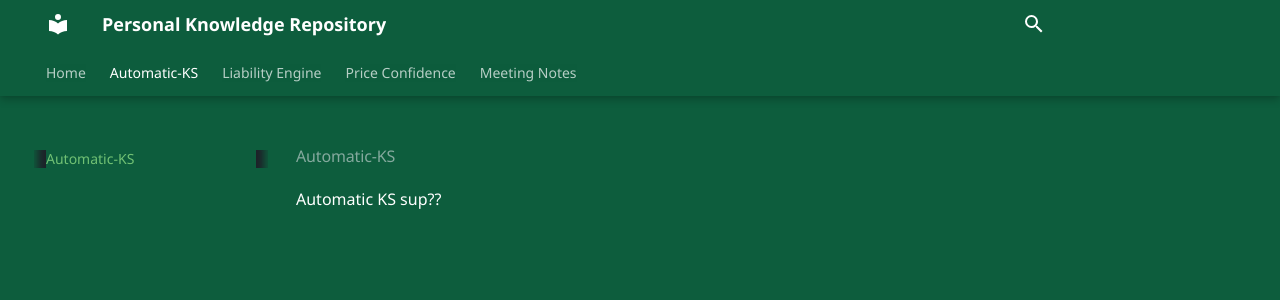
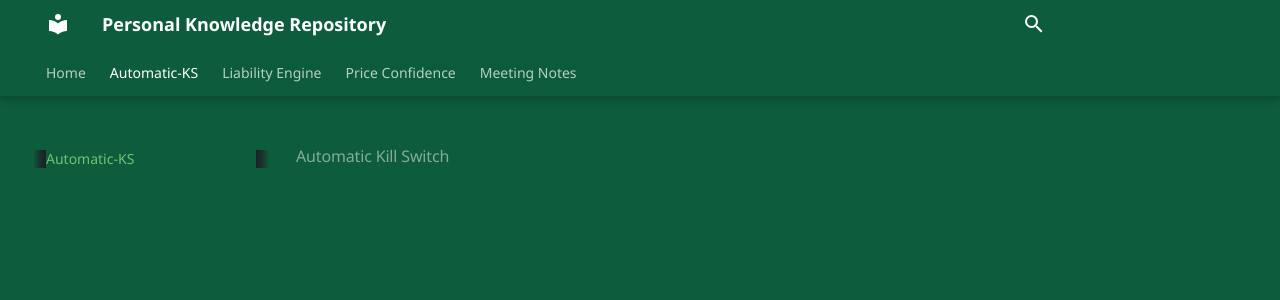
Before and after one commit to MiguelGomes2/pages-mgomes, an MkDocs documentation site: the page built from docs/automaticks/index.md, in a window 1280 px wide. Shown: the top 300 px of the page. Built offline with MkDocs 1.6.1 and Material for MkDocs 9.7.7, drawn with Linux system fonts in a browser that asks for light colours; some web fonts are replaced.

Commit message:
Update index.md

```diff
--- a/docs/automaticks/index.md
+++ b/docs/automaticks/index.md
@@ -1,2 +1 @@
-Automatic KS
-sup??
+# Automatic Kill Switch
```
